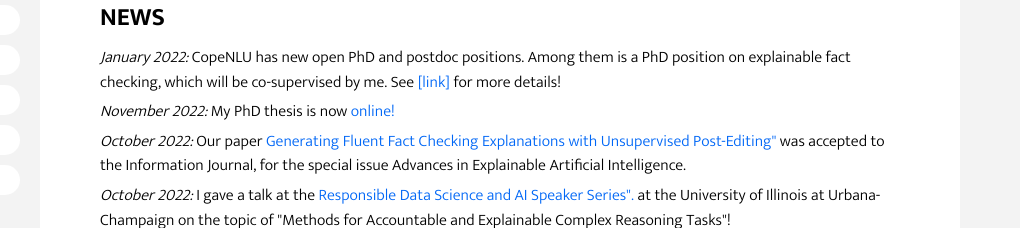
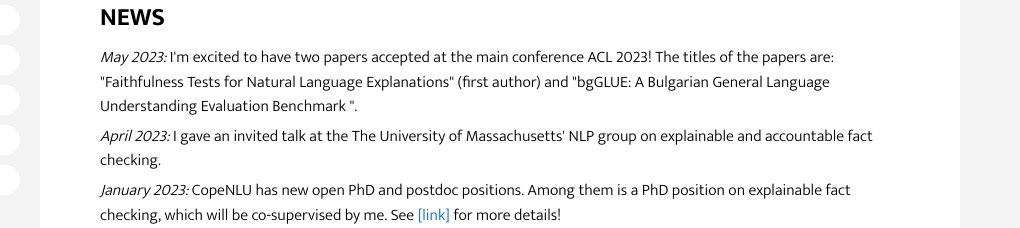
Before and after one commit to apepa/apepa.github.io, a website: page index.html in a window 1280 px wide. Shown: the part 270-498 px from the top of the page, 260-1280 px from the left. Drawn offline with Linux system fonts and the light colour scheme.

Commit message:
News update.

```diff
--- a/index.html
+++ b/index.html
@@ -90,7 +90,13 @@
             <section class="intro-section">
                 <h2 class="section-title">News </h2>
                 <p class="space-p">
-                    <i>January 2022: </i> CopeNLU has new open PhD and postdoc positions. Among them is a PhD position on explainable fact checking, which will be co-supervised by me. See <a href="https://jobportal.ku.dk/phd/?show=158207">[link]</a> for more details!</br>
+                    <i>May 2023: </i> I'm excited to have two papers accepted at the main conference ACL 2023! The titles of the papers are: "Faithfulness Tests for Natural Language Explanations" (first author) and "bgGLUE: A Bulgarian General Language Understanding Evaluation Benchmark ".</br>
+                </p>
+                <p class="space-p">
+                    <i>April 2023: </i> I gave an invited talk at the The University of Massachusetts' NLP group on explainable and accountable fact checking.</br>
+                </p>
+                <p class="space-p">
+                    <i>January 2023: </i> CopeNLU has new open PhD and postdoc positions. Among them is a PhD position on explainable fact checking, which will be co-supervised by me. See <a href="https://jobportal.ku.dk/phd/?show=158207">[link]</a> for more details!</br>
                 </p>
                 <p class="space-p">
                     <i>November 2022: </i> My PhD thesis is now <a href="https://arxiv.org/pdf/2211.04946.pdf">online!</a></br>
```
Also changed, not shown: publications.html (+1 -1 lines).
